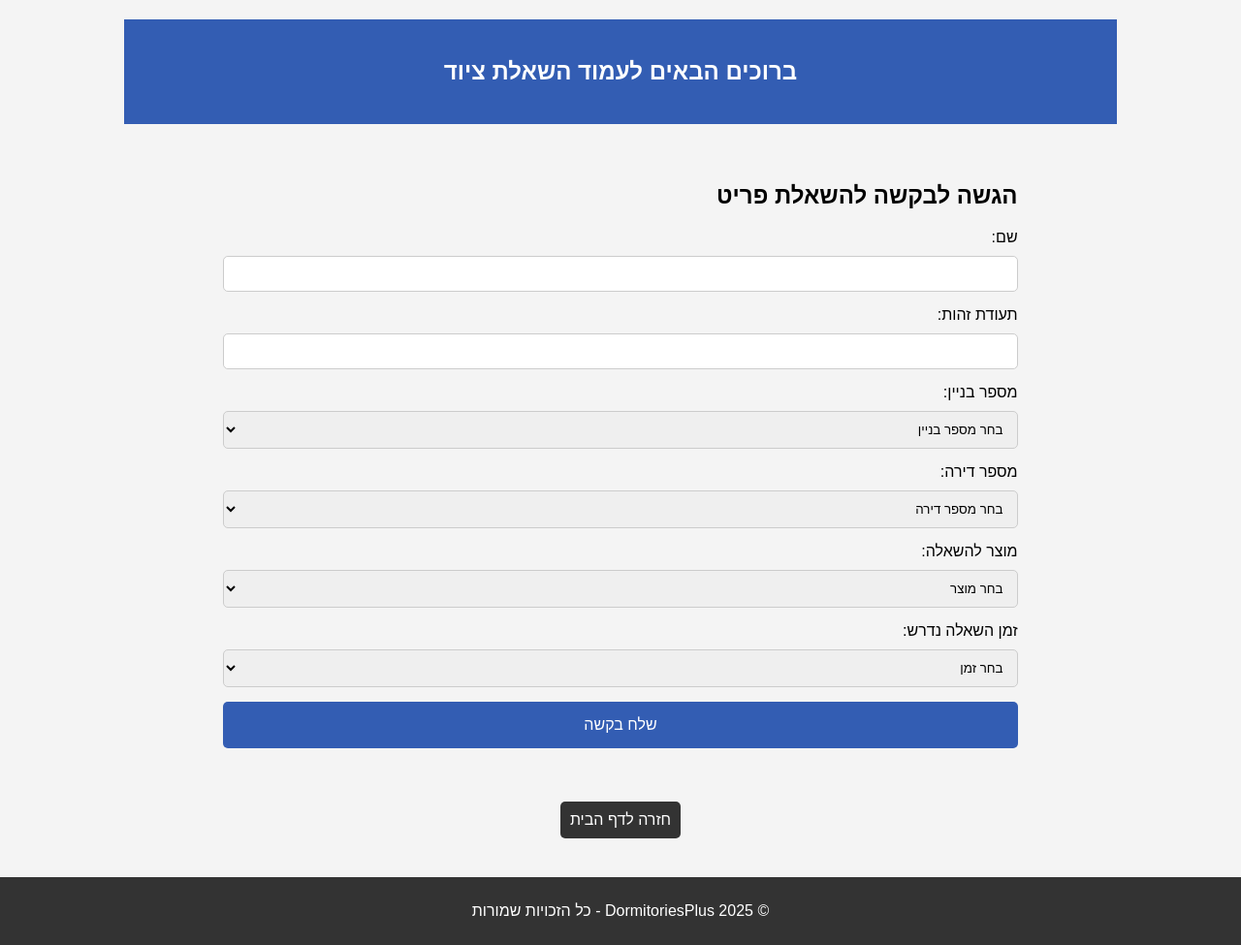
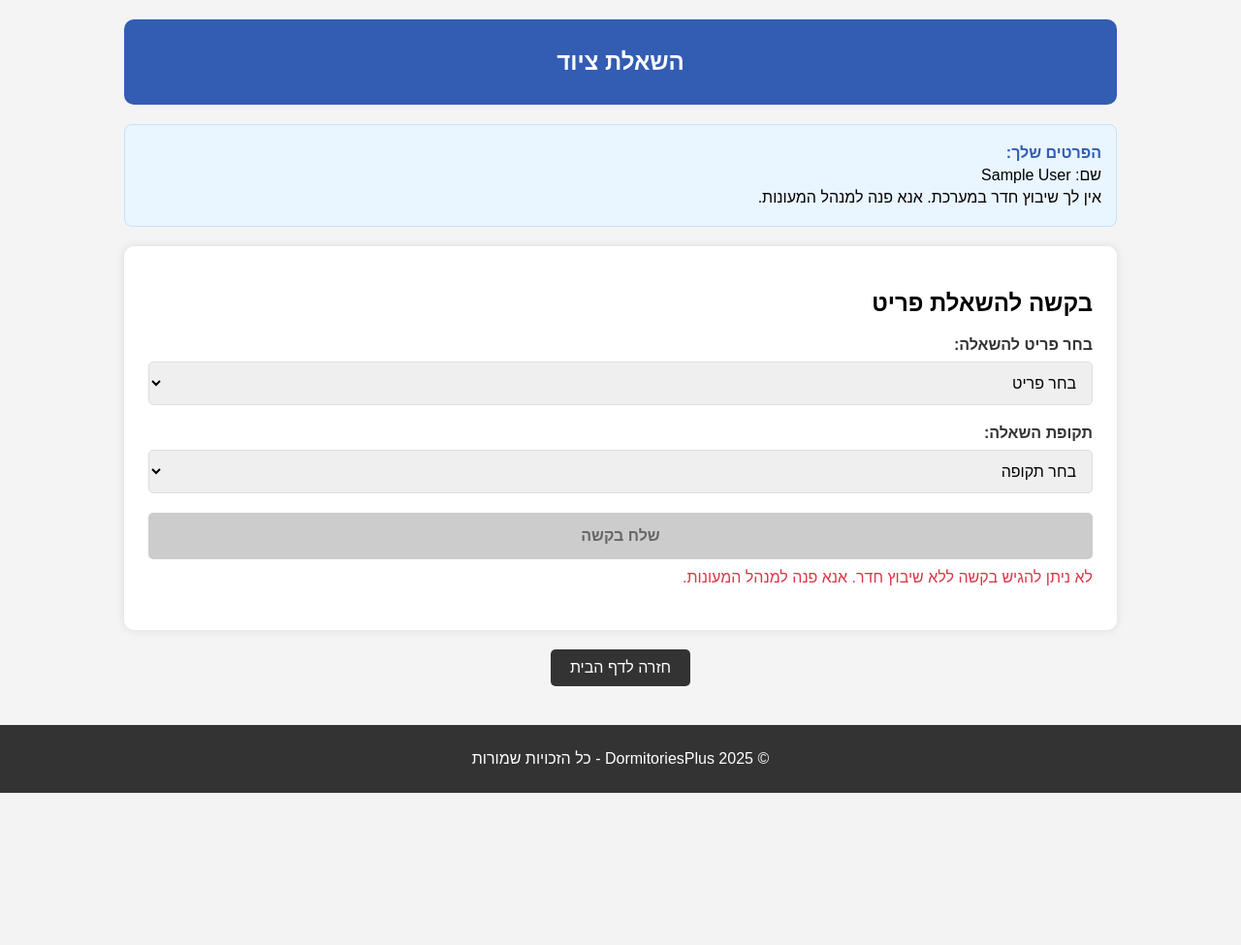
Before and after one commit to dorm-manage/dorm-manage-system, a Django app: page /application/ in a window 1280 px wide. Shown: the part 100-1075 px from the top of the page at 97% size. After the commit the page ends 918 px from the top, so only its background shows below. Run offline with Django 5.2, Linux system fonts and the light colour scheme; the visitor is signed in with stand-in values (Sample User, id 1); data that the repository does not hold is empty.

Commit message:
add lending request in the student end

```diff
--- a/DormitoriesPlus/views.py
+++ b/DormitoriesPlus/views.py
@@ -1,7 +1,12 @@
 from django.shortcuts import render, redirect
 from django.http import HttpResponse
 from django.contrib import messages
-from django.core.paginator import Paginator
+from django.contrib.auth import authenticate, login, logout
+from django.contrib.auth.decorators import login_required
+from django.utils import timezone
+from django.db.models import Count
+
+# Then import your models
 from .models import (
     User,
     InventoryTracking,
@@ -9,12 +14,9 @@ from .models import (
     Request,
     Building,
     Message,
-    RoomAssignment
+    RoomAssignment,
+    Room  # Make sure this is included if you've created it
 )
-from django.utils import timezone
-from django.contrib.auth import authenticate, login, logout
-from django.contrib.auth.decorators import login_required
-
 
 # דוגמאות עבור עמודים שאינם דורשים עיבוד טפסים
 def Homepage(request):
@@ -43,46 +45,102 @@ def Students_homepage(request):
 
 @login_required
 def application(request):
+    # Get the currently logged-in user
+    user = request.user
+
+    # Get user's room assignment (assuming they have one)
+    try:
+        room_assignment = RoomAssignment.objects.filter(user=user).select_related('room').first()
+        if room_assignment:
+            room = room_assignment.room
+            building = room.building
+            # Get the end date of the student's room assignment
+            end_date = room_assignment.end_date
+        else:
+            room = None
+            building = None
+            end_date = None
+    except:
+        room = None
+        building = None
+        end_date = None
+
+    # Get all available items that can be borrowed
+    available_items = (InventoryTracking.objects
+                       .filter(item__status='available')
+                       .annotate(available_count=Count('item'))
+                       .filter(available_count__gt=0)
+                       .distinct())
+
+    # Define loan period options
+    loan_periods = [
+        {"value": "1", "display": "יום אחד"},
+        {"value": "2", "display": "יומיים"},
+        {"value": "3", "display": "3 ימים"},
+        {"value": "7", "display": "שבוע"},
+        {"value": "14", "display": "שבועיים"},
+        {"value": "21", "display": "3 שבועות"},
+        {"value": "30", "display": "חודש"},
+        {"value": "60", "display": "חודשיים"},
+        {"value": "90", "display": "3 חודשים"},
+        {"value": "180", "display": "6 חודשים"},
+        {"value": "365", "display": "שנה"}
+    ]
+
     if request.method == 'POST':
-        # איסוף נתונים מהטופס
-        full_name = request.POST.get('name')  # נניח שמדובר בשם מלא
-        id_number = request.POST.get('id_number')
-        building_number = request.POST.get('building_number')
-        apartment_number = request.POST.get('apartment_number')
-        product = request.POST.get('product')
-        time_needed = request.POST.get('time_needed')
-        room_num = f"{building_number}-{apartment_number}"
+        item_id = request.POST.get('product')
+        loan_days = request.POST.get('loan_period')
 
-        # שימוש במשתמש המחובר – במידה והמשתמש לא מחובר, יש לטפל במצב בהתאם
-        user = request.user if request.user.is_authenticated else None
+        # Initialize available_item to None
+        available_item = None
 
-        # ניסיון למצוא מוצר במלאי לפי שם הפריט (בהנחה שהשם תואם ל-inventory)
+        # Find an available item of selected type
         try:
-            inventory_item = InventoryTracking.objects.get(item_name=product)
-            # חיפוש פריט זמין במלאי
-            available_item = Item.objects.filter(inventory_id=inventory_item.item_id, status='available').first()
+            inventory_item = InventoryTracking.objects.get(id=item_id)
+            # Get the first available item of this type
+            available_item = Item.objects.filter(inventory=inventory_item, status='available').first()
+
+            if available_item and room:
+                # Calculate return date
+                loan_days = int(loan_days)
+                return_date = timezone.now() + timezone.timedelta(days=loan_days)
+
+                # Check if the loan period extends beyond the student's room assignment
+                if end_date and return_date.date() > end_date:
+                    messages.error(request,
+                                   "תקופת ההשאלה המבוקשת ארוכה יותר מתקופת המגורים שלך במעונות. אנא בחר תקופה קצרה יותר.")
+                else:
+                    # Create rental request
+                    new_request = Request.objects.create(
+                        user=user,
+                        request_type='equipment_rental',
+                        item=available_item,
+                        room=room,
+                        status='pending',
+                        created_at=timezone.now(),
+                        updated_at=timezone.now()
+                    )
+
+                    messages.success(request, "בקשת השאלת הציוד נרשמה בהצלחה! ממתין לאישור.")
+                    return redirect('application')
+            else:
+                if not available_item:
+                    messages.error(request, "הפריט אינו זמין כרגע, אנא נסה שוב מאוחר יותר.")
+                if not room:
+                    messages.error(request, "לא נמצא שיבוץ חדר עבורך במערכת. פנה למנהל המעונות.")
         except InventoryTracking.DoesNotExist:
-            available_item = None
+            messages.error(request, "הפריט המבוקש לא נמצא.")
 
-        # יצירת רשומת בקשה מסוג השאלת ציוד
-        new_request = Request.objects.create(
-            user=user,
-            request_type='equipment_rental',
-            item_id=available_item.item_id if available_item else None,
-            room_num=room_num,
-            created_at=timezone.now(),
-            updated_at=timezone.now()
-        )
-        # במידה ויש פריט זמין – עדכון סטטוס
-        if available_item:
-            available_item.status = 'borrowed'
-            available_item.updated_at = timezone.now()
-            available_item.save()
+    # Pass relevant data to the template
+    context = {
+        'available_items': available_items,
+        'loan_periods': loan_periods,
+        'user_room': room.room_number if room else None,
+        'user_building': building.building_name if building else None,
+        'end_date': end_date.strftime('%d/%m/%Y') if end_date else "לא ידוע",
+    }
 
-        messages.success(request, "בקשת השאלת הציוד נרשמה בהצלחה!")
-        return redirect('application')
-    return render(request, 'application.html')
-
+    return render(request, 'application.html', context)
 
 # עמוד עבור דיווח תקלות (faults.html)
 def faults(request):
--- a/templates/application.html
+++ b/templates/application.html
@@ -3,14 +3,14 @@
   <head>
     <meta charset="UTF-8">
     <meta name="viewport" content="width=device-width, initial-scale=1.0">
-    <title>DormitoriesPlus - שם העמוד</title>
+    <title>DormitoriesPlus - השאלת ציוד</title>
     <style>
       body {
         font-family: Arial, sans-serif;
         background-color: #f4f4f4;
         margin: 0;
         padding: 0;
-        direction: rtl; /* כיוון ימין לשמאל */
+        direction: rtl;
         display: flex;
         flex-direction: column;
         min-height: 100vh;
@@ -33,13 +33,30 @@
       .hero {
         background-color: #335db3;
         color: white;
-        padding: 40px;
+        padding: 30px;
         text-align: center;
         margin-bottom: 20px;
+        border-radius: 10px;
       }
 
       .hero h2 {
         margin: 0;
+      }
+
+      .info-box {
+        background-color: #e9f5ff;
+        border: 1px solid #c5e1ff;
+        border-radius: 8px;
+        padding: 15px;
+        margin-bottom: 20px;
+      }
+
+      .info-box p {
+        margin: 5px 0;
+      }
+
+      .info-box strong {
+        color: #335db3;
       }
 
       .links {
@@ -51,7 +68,7 @@
       .links a {
         background-color: #333;
         color: white;
-        padding: 10px;
+        padding: 10px 20px;
         text-decoration: none;
         border-radius: 5px;
         transition: background-color 0.3s;
@@ -69,24 +86,33 @@
         margin-top: 20px;
       }
 
+      .form-container {
+        background-color: white;
+        border-radius: 10px;
+        padding: 25px;
+        box-shadow: 0 0 10px rgba(0,0,0,0.1);
+      }
+
       .form-group {
-        margin-bottom: 15px; /* הוספת רווח בין השורות */
+        margin-bottom: 20px;
       }
 
       .form-group label {
         display: block;
-        margin-bottom: 5px;
+        margin-bottom: 8px;
+        font-weight: bold;
+        color: #333;
       }
 
       .form-group input,
       .form-group select,
       .form-group textarea {
         width: 100%;
-        padding: 10px;
-        margin-top: 5px;
+        padding: 12px;
         border-radius: 5px;
-        border: 1px solid #ccc;
+        border: 1px solid #ddd;
         box-sizing: border-box;
+        font-size: 16px;
       }
 
       .submit-btn {
@@ -98,98 +124,110 @@
         width: 100%;
         cursor: pointer;
         font-size: 16px;
+        font-weight: bold;
+        transition: background-color 0.3s;
       }
 
       .submit-btn:hover {
-        background-color: #333;
+        background-color: #264a8f;
       }
 
+      .message {
+        padding: 10px;
+        margin-bottom: 20px;
+        border-radius: 5px;
+      }
+
+      .message-success {
+        background-color: #d4edda;
+        border: 1px solid #c3e6cb;
+        color: #155724;
+      }
+
+      .message-error {
+        background-color: #f8d7da;
+        border: 1px solid #f5c6cb;
+        color: #721c24;
+      }
+
+      .disabled-btn {
+       background-color: #cccccc !important;
+       color: #666666 !important;
+       cursor: not-allowed !important;
+      }
     </style>
   </head>
   <body>
-
     <header>
       <h1>DormitoriesPlus</h1>
     </header>
 
     <div class="container">
       <div class="hero">
-        <h2>ברוכים הבאים לעמוד השאלת ציוד</h2>
-
+        <h2>השאלת ציוד</h2>
       </div>
 
-      <div class="container">
-        <h2>הגשה לבקשה להשאלת פריט</h2>
+      {% if messages %}
+        {% for message in messages %}
+          <div class="message {% if message.tags %}message-{{ message.tags }}{% endif %}">
+            {{ message }}
+          </div>
+        {% endfor %}
+      {% endif %}
+
+      <div class="info-box">
+          <p><strong>הפרטים שלך:</strong></p>
+          <p>שם: {{ user.first_name }} {{ user.last_name }}</p>
+          {% if user_room and user_building %}
+            <p>בניין: {{ user_building }}</p>
+            <p>חדר: {{ user_room }}</p>
+            <p>תאריך סיום מגורים: {{ end_date }}</p>
+          {% else %}
+            <p>אין לך שיבוץ חדר במערכת. אנא פנה למנהל המעונות.</p>
+          {% endif %}
+      </div>
+
+      <div class="form-container">
+        <h2>בקשה להשאלת פריט</h2>
         <form method="POST" action="{% url 'application' %}">
           {% csrf_token %}
-            <div class="form-group">
-              <label for="name">שם:</label>
-              <input type="text" id="name" name="name" required pattern="[א-תa-zA-Z]+$" title="נא להזין רק אותיות" />
-            </div>
 
           <div class="form-group">
-              <label for="id_number">תעודת זהות:</label>
-              <input type="text" id="id_number" name="id_number" required pattern="^\d{9}$" title="נא להזין 9 ספרות בלבד" maxlength="9" />
-            </div>
-
-            <div class="form-group">
-              <label for="building_number">מספר בניין:</label>
-              <select id="building_number" name="building_number" required>
-                  <option value="">בחר מספר בניין</option>
-                  <option value="1">1</option>
-                  <option value="2">2</option>
-                  <option value="3">3</option>
-                  <option value="4">4</option>
+            <label for="product">בחר פריט להשאלה:</label>
+            <select id="product" name="product" required>
+              <option value="">בחר פריט</option>
+              {% for item in available_items %}
+                <option value="{{ item.id }}">{{ item.item_name }}</option>
+              {% endfor %}
             </select>
           </div>
 
           <div class="form-group">
-              <label for="apartment_number">מספר דירה:</label>
-              <select id="apartment_number" name="apartment_number" required>
-                  <option value="">בחר מספר דירה</option>
-                  <option value="101">101</option>
-                  <option value="102">102</option>
-                  <option value="103">103</option>
-                  <option value="104">104</option>
+            <label for="loan_period">תקופת השאלה:</label>
+            <select id="loan_period" name="loan_period" required>
+              <option value="">בחר תקופה</option>
+              {% for period in loan_periods %}
+                <option value="{{ period.value }}">{{ period.display }}</option>
+              {% endfor %}
             </select>
           </div>
 
           <div class="form-group">
-              <label for="product">מוצר להשאלה:</label>
-              <select id="product" name="product" required>
-                  <option value="">בחר מוצר</option>
-                  <option value="מאורר">מאורר</option>
-                  <option value="מזרן נוסף">מזרן נוסף</option>
-                  <option value="ממיר">ממיר</option>
-                  <option value="כיסא משרד">כיסא משרד</option>
-              </select>
-            </div>
-
-            <div class="form-group">
-              <label for="time_needed">זמן השאלה נדרש:</label>
-              <select id="time_needed" name="time_needed" required>
-                  <option value="">בחר זמן</option>
-                  <option value="שבוע">שבוע</option>
-                  <option value="שבועיים">שבועיים</option>
-                  <option value="חודש">חודש</option>
-                  <option value="יותר מחודש">יותר מחודש</option>
-              </select>
-            </div>
-
-            <div class="form-group">
-              <button type="submit" class="submit-btn">שלח בקשה</button>
+              <button type="submit" class="submit-btn{% if not user_room %} disabled-btn{% endif %}" {% if not user_room %}disabled{% endif %}>שלח בקשה</button>
+              {% if not user_room %}
+                <p style="color: #dc3545; margin-top: 10px;">לא ניתן להגיש בקשה ללא שיבוץ חדר. אנא פנה למנהל המעונות.</p>
+              {% endif %}
             </div>
         </form>
       </div>
 
       <div class="links">
-        <a href="/">חזרה לדף הבית</a>
+        <a href="{% url 'Students_homepage' %}">חזרה לדף הבית</a>
       </div>
     </div>
 
     <footer>
       <p>&copy; 2025 DormitoriesPlus - כל הזכויות שמורות</p>
     </footer>
-
   </body>
 </html>
```
Lines whose indentation alone changed are shown as unchanged.
